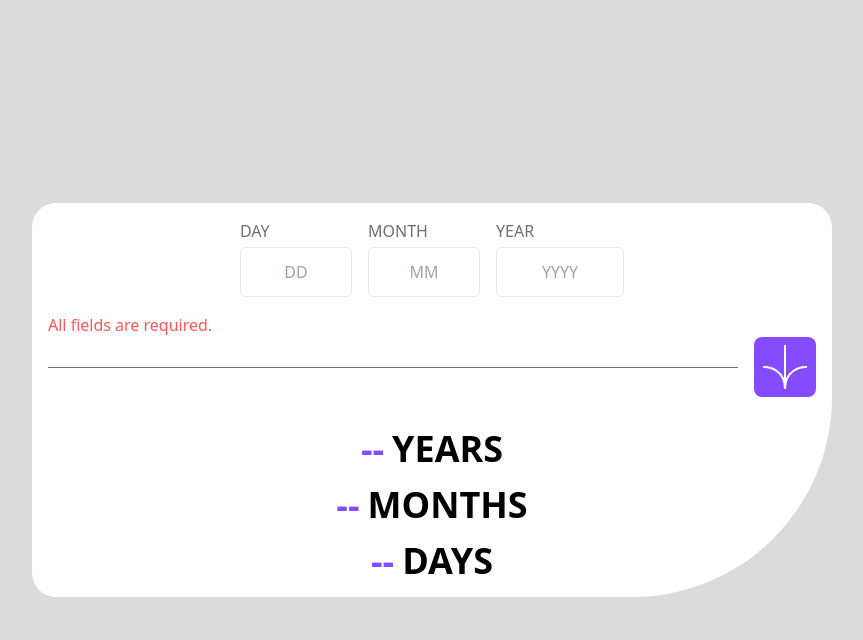
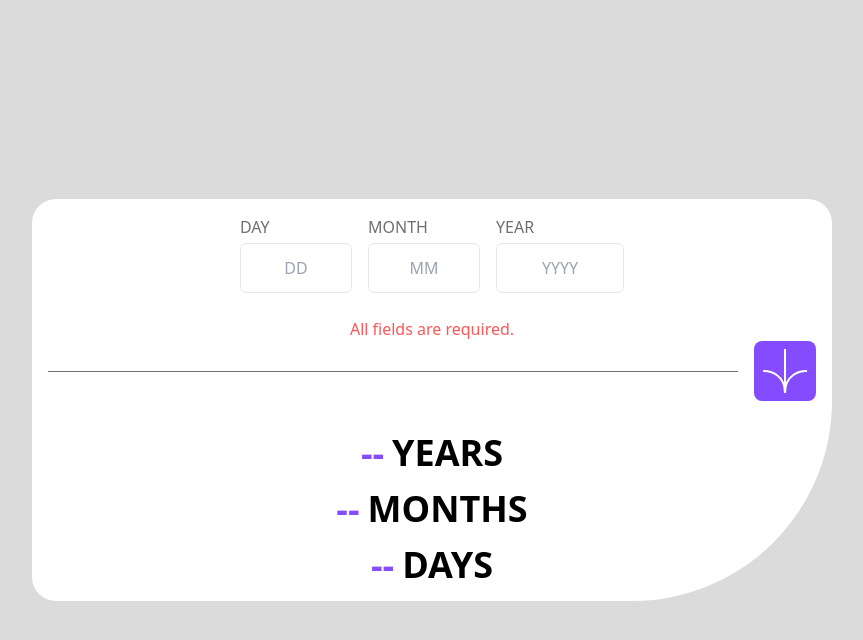
Before and after one commit to astarta16/AgeCalculator-React-Tailwind, a React (Vite) app: page / in a window 1280 px wide. Both pictures are taken after a click on the button 993 px from the left and 355 px from the top of the page. Shown: the top 640 px of the page, without its empty margins (208-1071 px from the left). Built offline with nearby package versions, Linux system fonts and the light colour scheme.

Commit message:
final version

```diff
--- a/src/App.jsx
+++ b/src/App.jsx
@@ -84,7 +84,10 @@ function App() {
           </form>
         </div>
 
-        {error && <div className="text-red mt-2">{error}</div>}
+        <div className="flex justify-center items-center ">
+  {error && <div className="text-red mt-2">{error}</div>}
+</div>
+
 
         <div className="flex items-center mb-4">
           <div className="flex-grow">
```
